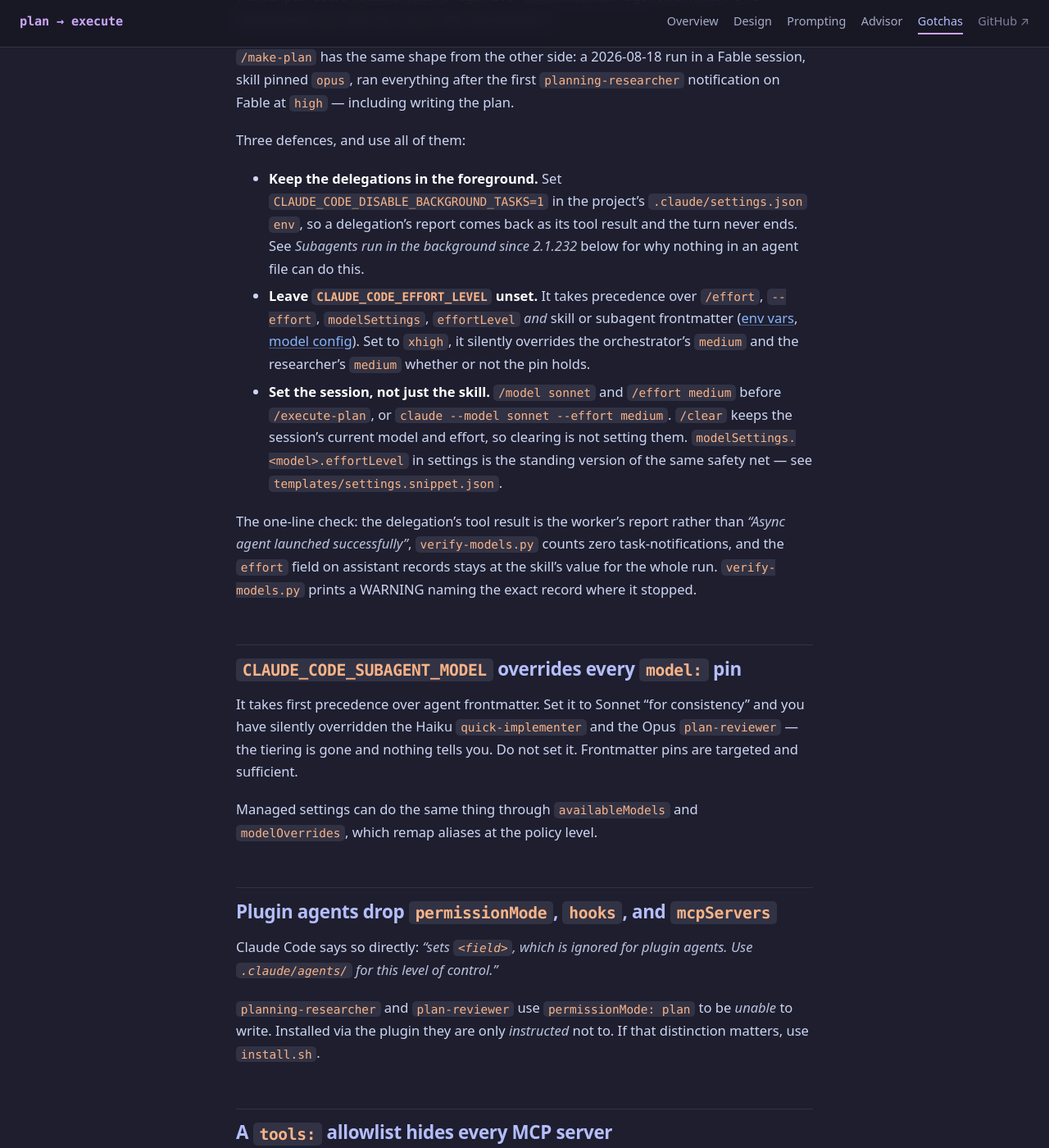
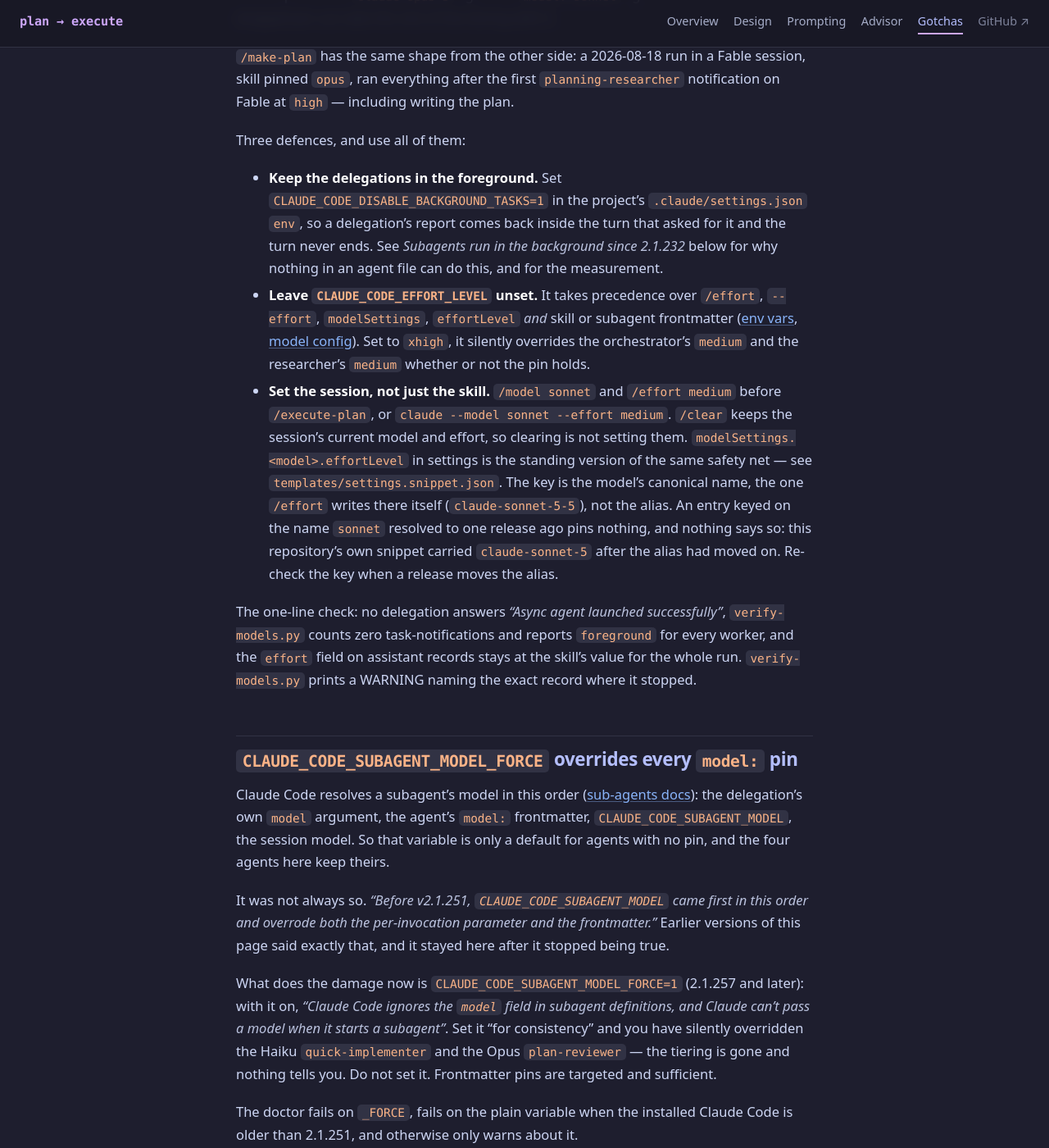
Before and after one commit to ekstremedia/claude-code-plan-and-execution, a Jekyll site: the page built from docs/gotchas.md, in a window 1280 px wide and 1400 px high, scrolled down 2597 px. Shown: the whole window at 82% size. Built offline with Jekyll 4.4.1, drawn with Linux system fonts in a browser that asks for light colours; some of the changed text lies outside the part shown.

Commit message:
fix: doctor, lint and docs follow Claude Code 2.1.322
Claims that were true when measured and are not any more:

- CLAUDE_CODE_SUBAGENT_MODEL no longer overrides an agent's model pin. Since
  2.1.251 it ranks below frontmatter; what collapses the tiering now is
  CLAUDE_CODE_SUBAGENT_MODEL_FORCE=1. The doctor failed on the harmless
  variable and never looked at the other. It now fails on _FORCE, fails on
  the plain variable only before 2.1.251, and otherwise warns.
- maxTurns is enforced. Measured: a maxTurns: 3 agent stopped after three
  turns and came back marked as stopped at its limit. The doctor no longer
  calls the key ignored; lint keeps it off the read-only agents for the
  reason that never depended on it working.
- The foreground switch was "documented, not yet measured". It is measured:
  two /execute-plan runs, 20 delegations, zero task-notifications, effort
  and model held on every main-thread record.

Smaller: the doctor looks for managed settings where macOS keeps them, its
version line reports the newest measured version rather than the first one
the README mentions, the test wrapper template's mktemp works on BSD, and
the docs index no longer says "max 2 delegations".

CI runs the new script tests and asserts the doctor's model-override check
and the status line wiring in the install roundtrip.

Co-Authored-By: Claude Fable 5.2 <noreply@anthropic.com>

```diff
--- a/docs/gotchas.md
+++ b/docs/gotchas.md
@@ -11,10 +11,10 @@ doing what you think it does.
 
 The checkable ones are mechanized:
 [`scripts/doctor.sh <project>`](https://github.com/ekstremedia/claude-code-plan-and-execution/blob/main/scripts/doctor.sh)
-asserts them against a live install — the env override, the dual distribution
-paths, a dropped `permissionMode`, inert `maxTurns` keys, unadapted worker
-agents, a worker allowlist that hides MCP servers, wrapper refusal (`--probe`),
-a stale plugin snapshot. Prose is for understanding a failure; run the doctor to
+asserts them against a live install — the model-override variables, the dual
+distribution paths, a dropped `permissionMode`, backgrounded delegations,
+unadapted worker agents, a worker allowlist that hides MCP servers, wrapper
+refusal (`--probe`), a stale plugin snapshot. Prose is for understanding a failure; run the doctor to
 find one.
 
 ## Do not run `/make-plan` from plan mode
@@ -113,9 +113,9 @@ Three defences, and use all of them:
 
 - **Keep the delegations in the foreground.** Set
   `CLAUDE_CODE_DISABLE_BACKGROUND_TASKS=1` in the project's `.claude/settings.json`
-  `env`, so a delegation's report comes back as its tool result and the turn
-  never ends. See *Subagents run in the background since 2.1.232* below for why
-  nothing in an agent file can do this.
+  `env`, so a delegation's report comes back inside the turn that asked for it
+  and the turn never ends. See *Subagents run in the background since 2.1.232*
+  below for why nothing in an agent file can do this, and for the measurement.
 - **Leave `CLAUDE_CODE_EFFORT_LEVEL` unset.** It takes precedence over
   `/effort`, `--effort`, `modelSettings`, `effortLevel` *and* skill or subagent
   frontmatter ([env vars](https://code.claude.com/docs/en/env-vars),
@@ -126,20 +126,41 @@ Three defences, and use all of them:
   before `/execute-plan`, or `claude --model sonnet --effort medium`. `/clear`
   keeps the session's current model and effort, so clearing is not setting them.
   `modelSettings.<model>.effortLevel` in settings is the standing version of the
-  same safety net — see `templates/settings.snippet.json`.
+  same safety net — see `templates/settings.snippet.json`. The key is the
+  model's canonical name, the one `/effort` writes there itself
+  (`claude-sonnet-5-5`), not the alias. An entry keyed on the name `sonnet`
+  resolved to one release ago pins nothing, and nothing says so: this
+  repository's own snippet carried `claude-sonnet-5` after the alias had moved
+  on. Re-check the key when a release moves the alias.
 
-The one-line check: the delegation's tool result is the worker's report rather
-than *"Async agent launched successfully"*, `verify-models.py` counts zero
-task-notifications, and the `effort` field on assistant records stays at the
-skill's value for the whole run. `verify-models.py` prints
-a WARNING naming the exact record where it stopped.
+The one-line check: no delegation answers *"Async agent launched
+successfully"*, `verify-models.py` counts zero task-notifications and reports
+`foreground` for every worker, and the `effort` field on assistant records
+stays at the skill's value for the whole run. `verify-models.py` prints a
+WARNING naming the exact record where it stopped.
 
-## `CLAUDE_CODE_SUBAGENT_MODEL` overrides every `model:` pin
+## `CLAUDE_CODE_SUBAGENT_MODEL_FORCE` overrides every `model:` pin
 
-It takes first precedence over agent frontmatter. Set it to Sonnet "for
-consistency" and you have silently overridden the Haiku `quick-implementer` and
-the Opus `plan-reviewer` — the tiering is gone and nothing tells you. Do not set
-it. Frontmatter pins are targeted and sufficient.
+Claude Code resolves a subagent's model in this order
+([sub-agents docs](https://code.claude.com/docs/en/sub-agents.md)): the
+delegation's own `model` argument, the agent's `model:` frontmatter,
+`CLAUDE_CODE_SUBAGENT_MODEL`, the session model. So that variable is only a
+default for agents with no pin, and the four agents here keep theirs.
+
+It was not always so. *"Before v2.1.251, `CLAUDE_CODE_SUBAGENT_MODEL` came
+first in this order and overrode both the per-invocation parameter and the
+frontmatter."* Earlier versions of this page said exactly that, and it stayed
+here after it stopped being true.
+
+What does the damage now is `CLAUDE_CODE_SUBAGENT_MODEL_FORCE=1` (2.1.257 and
+later): with it on, *"Claude Code ignores the `model` field in subagent
+definitions, and Claude can't pass a model when it starts a subagent"*. Set it
+"for consistency" and you have silently overridden the Haiku
+`quick-implementer` and the Opus `plan-reviewer` — the tiering is gone and
+nothing tells you. Do not set it. Frontmatter pins are targeted and sufficient.
+
+The doctor fails on `_FORCE`, fails on the plain variable when the installed
+Claude Code is older than 2.1.251, and otherwise only warns about it.
 
 Managed settings can do the same thing through `availableModels` and
 `modelOverrides`, which remap aliases at the policy level.
@@ -273,29 +294,60 @@ Two documented ways out, and only the first is deterministic:
   subagent *"in the foreground when it needs the result before continuing"* —
   Claude's judgment, not a guarantee.
 
-**Not measured here.** The switch is documented; an interactive run with it set
-had not been recorded when this was written. A headless `claude -p` run is not
-evidence either way: fork mode is off there by default, so delegations return
-in the foreground with or without any setting — which is exactly how the
-`background: false` draft looked verified when it was not.
+**Measured, on 2.1.322.** Two interactive `/execute-plan` runs in one project
+with the switch in its settings `env`, 2026-11-10:
+
+| Run | Delegations | Task-notifications | Main-thread records | Effort / model on all of them |
+|---|---|---|---|---|
+| 12:55 | 8 | 0 | 103 | `medium` / `claude-sonnet-5-5` |
+| 19:42 | 12 | 0 | 92 | `medium` / `claude-sonnet-5-5` |
+
+Every worker's `.meta.json` in both records `requestShape: foreground`, against
+`background` on all sixteen workers of an earlier run in a project without the
+switch — and that run logged twelve task-notifications. `verify-models.py`
+prints the tally and warns on a backgrounded worker.
+
+One detail moved underneath it. The tool result of a foreground delegation is
+no longer the report itself: on 2.1.322 it reads *"This agent's report was
+delivered to you as a message from … (its SubagentHandback call)"*, and the
+report arrives as a hand-back message inside the same turn. That is still
+foreground — no new turn, no pin drop. The thing to watch for is unchanged:
+*"Async agent launched successfully"*.
+
+A headless `claude -p` run is not evidence either way: fork mode is off there
+by default, so delegations return in the foreground with or without any
+setting — which is exactly how the `background: false` draft looked verified
+when it was not.
 
 The symptoms of losing this do not look like a scheduling bug. They look like
 the agent losing its answer, and like a run that silently changed model.
 
-## `maxTurns` on an agent is not enforced — verify before trusting it
+## `maxTurns` was not enforced, and now is — verify before trusting it
 
 `planning-researcher` carried `maxTurns: 15`. A run of it was measured at **65
-assistant turns**. The key is accepted in frontmatter and does nothing, which is
-worse than omitting it: it reads like a control, so you stop looking for the one
-that actually stopped your agent.
+assistant turns**: the key was accepted in frontmatter and did nothing, which
+is worse than omitting it. It reads like a control, so you stop looking for the
+one that actually stopped your agent.
 
-Count for yourself rather than believing the frontmatter — subagent transcripts
+That has changed. Measured on 2.1.322, in a headless `claude -p` run: an agent
+declaring `maxTurns: 3`, told to read twelve files one per turn, stopped after
+exactly three assistant messages and three tool calls. What came back to the
+parent was not narration but a marker — *"this agent stopped at its 3-turn
+limit before finishing. It was still calling tools and had produced no
+report"* — with the agent id to resume it by. The
+[sub-agents docs](https://code.claude.com/docs/en/sub-agents.md) date the
+partial marking to 2.1.246.
+
+So the rule is the same and the direction flipped: count for yourself rather
+than believing the frontmatter, on the version you run. Subagent transcripts
 are written to
 `~/.claude/projects/<project>/<session>/subagents/agent-<id>.jsonl`, one JSON
-record per line, and `type == "assistant"` is a turn.
+record per line, and the distinct `message.id` values on `type == "assistant"`
+records are the turns — a streamed message is written as several records.
 
-It is gone from both read-only agents. See "Why the read-only agents carry no
-turn limit" in `design.md`.
+It is still gone from both read-only agents, for the reason that never
+depended on whether it worked: a cap that fires cuts off the turn that writes
+the report. See "Why the read-only agents carry no turn limit" in `design.md`.
 
 ## A cut-off agent returns its narration as its answer
 
--- a/docs/llms.txt
+++ b/docs/llms.txt
@@ -32,5 +32,6 @@ documentation about it.
 ## Optional
 
 - [Test wrapper example](https://raw.githubusercontent.com/ekstremedia/claude-code-plan-and-execution/main/templates/bin/test-example.sh): The wrapper convention that keeps test logs out of agent context.
-- [Settings snippet](https://raw.githubusercontent.com/ekstremedia/claude-code-plan-and-execution/main/templates/settings.snippet.json): plansDirectory and the read-only permission allowlist.
+- [Settings snippet](https://raw.githubusercontent.com/ekstremedia/claude-code-plan-and-execution/main/templates/settings.snippet.json): The foreground switch, the worker status line, plansDirectory and the read-only permission allowlist.
+- [Worker status line](https://raw.githubusercontent.com/ekstremedia/claude-code-plan-and-execution/main/scripts/subagent-statusline.py): Rewrites each running worker's row under the prompt from the worker's own transcript.
 - [CLAUDE.md snippet](https://raw.githubusercontent.com/ekstremedia/claude-code-plan-and-execution/main/templates/CLAUDE.md.snippet.md): The two-line routing note, and why it is deliberately that short.
```
Also changed, not shown: docs/design.md (+51 -17 lines), docs/index.md (+5 -5 lines), scripts/lint.py (+21 -11 lines), .github/workflows/ci.yml, README.md, 2 other files.
